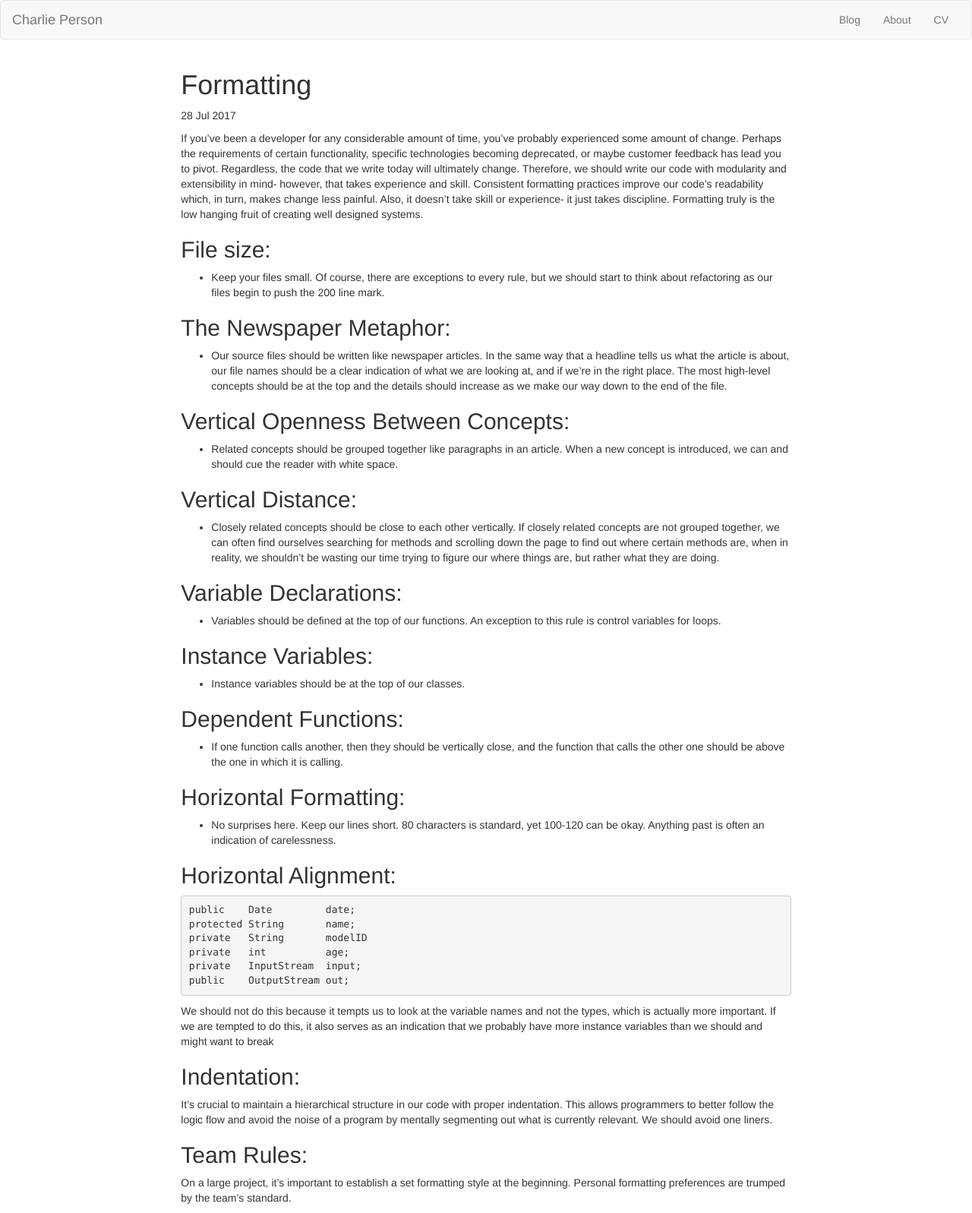
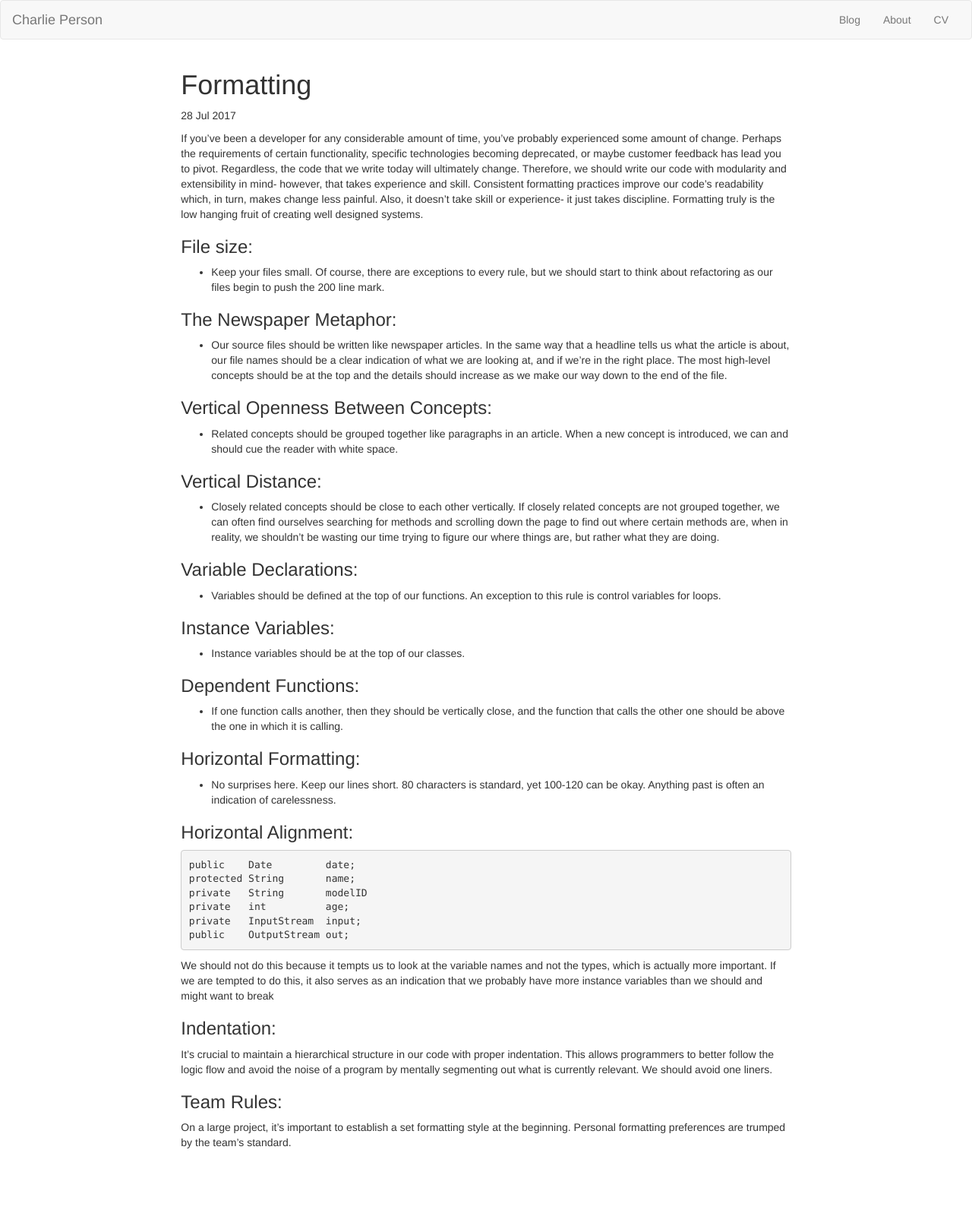
Before and after one commit to charlieperson/charlieperson.github.io, a Jekyll site: the page built from clean_code/_posts/2017-07-28-formatting.md, in a window 1280 px wide. Shown: the whole page at 76% size. Built offline with Jekyll 4.4.1, drawn with Linux system fonts in a browser that asks for light colours; after the commit the page ends 1524 px from its top, so only the background shows below that.

Commit message:
Updates formatting

````diff
--- a/clean_code/_posts/2017-07-28-formatting.md
+++ b/clean_code/_posts/2017-07-28-formatting.md
@@ -14,44 +14,44 @@ which, in turn, makes change less painful. Also, it doesn't take skill or experi
 it just takes discipline. Formatting truly is the low hanging fruit of creating well
 designed systems.
 
-## File size:
+### File size:
 - Keep your files small. Of course, there are exceptions to every rule, but we should
 start to think about refactoring as our files begin to push the 200 line mark.
 
-## The Newspaper Metaphor:
+### The Newspaper Metaphor:
 - Our source files should be written like newspaper articles. In the same way that
 a headline tells us what the article is about, our file names should be a clear indication
 of what we are looking at, and if we're in the right place. The most high-level
 concepts should be at the top and the details should increase as we make our way
 down to the end of the file.
 
-## Vertical Openness Between Concepts:
+### Vertical Openness Between Concepts:
 - Related concepts should be grouped together like paragraphs in an article. When
 a new concept is introduced, we can and should cue the reader with white space.
 
-## Vertical Distance:
+### Vertical Distance:
 - Closely related concepts should be close to each other vertically. If closely
 related concepts are not grouped together, we can often find ourselves searching
 for methods and scrolling down the page to find out where certain methods are, when
 in reality, we shouldn't be wasting our time trying to figure our where things are,
 but rather what they are doing.
 
-## Variable Declarations:
+### Variable Declarations:
 - Variables should be defined at the top of our functions. An exception to this rule
 is control variables for loops.
 
-## Instance Variables:
+### Instance Variables:
 - Instance variables should be at the top of our classes.
 
-## Dependent Functions:
+### Dependent Functions:
 - If one function calls another, then they should be vertically close, and the
 function that calls the other one should be above the one in which it is calling.
 
-## Horizontal Formatting:
+### Horizontal Formatting:
 - No surprises here. Keep our lines short. 80 characters is standard, yet 100-120
 can be okay. Anything past is often an indication of carelessness.
 
-## Horizontal Alignment:
+### Horizontal Alignment:
 ```
 public    Date         date;
 protected String       name;
@@ -65,11 +65,11 @@ the types, which is actually more important. If we are tempted to do this, it al
 serves as an indication that we probably have more instance variables than we should
 and might want to break
 
-## Indentation:
+### Indentation:
 It's crucial to maintain a hierarchical structure in our code with proper indentation.
 This allows programmers to better follow the logic flow and avoid the noise of a program
 by mentally segmenting out what is currently relevant. We should avoid one liners.
 
-## Team Rules:
+### Team Rules:
 On a large project, it's important to establish a set formatting style at the beginning.
 Personal formatting preferences are trumped by the team's standard.
````
Also changed, not shown: clean_code/_posts/2017-06-30-meaningful-names.md (+1 -1 lines).
